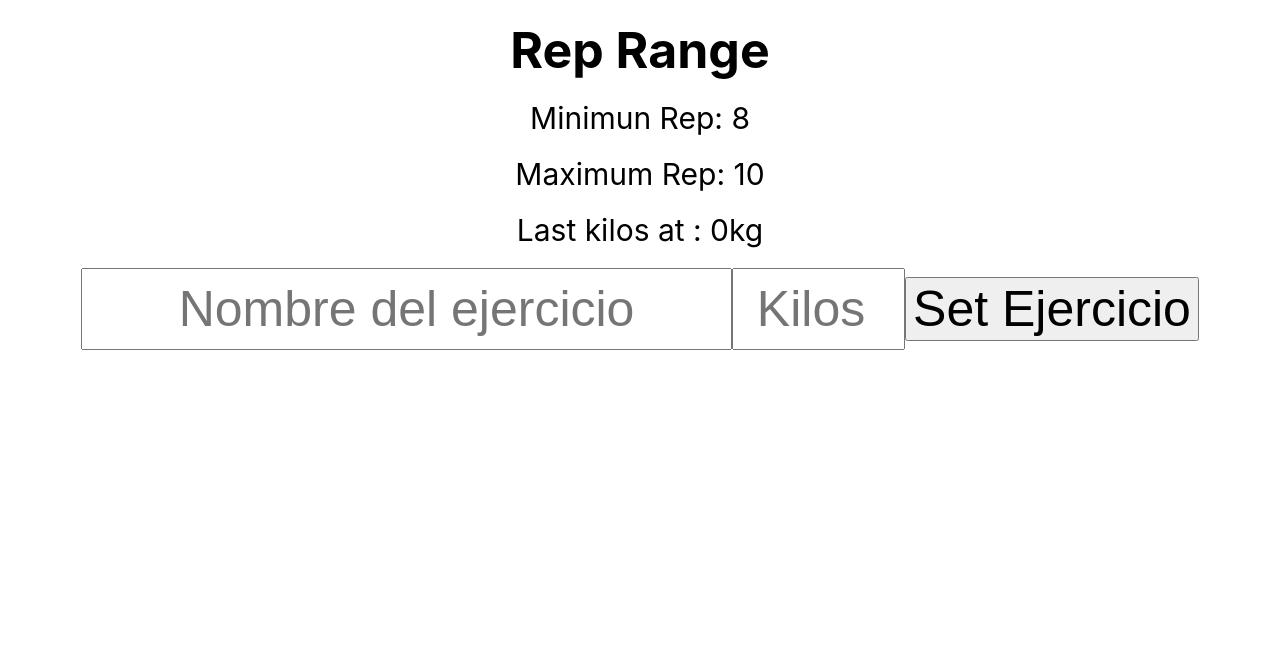
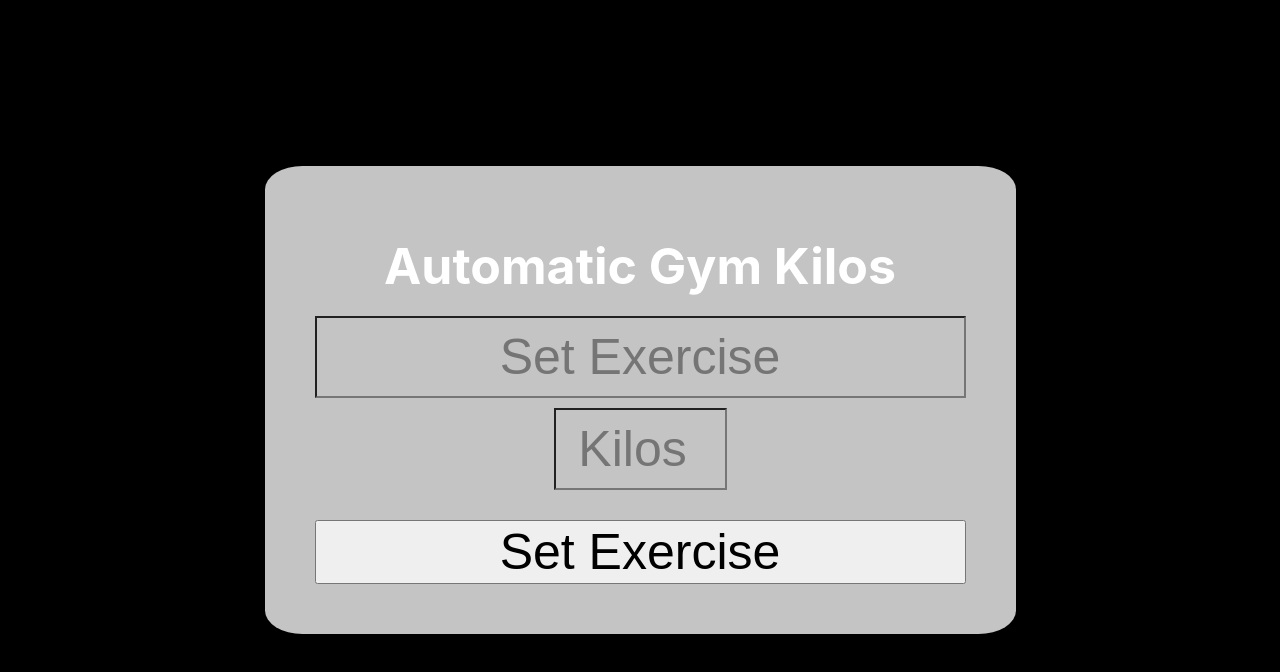
Before and after one commit to MehdiZaidaneS/gymapp, a React (Create React App) app: page / in a window 1280 px wide. Shown: the top 672 px of the page. Built offline with nearby package versions, Linux system fonts and the light colour scheme.

Commit message:
Added new components

```diff
--- a/package.json
+++ b/package.json
@@ -1,6 +1,6 @@
 {
   "name": "rutina",
-  "homepage":".",
+  "homepage": ".",
   "version": "0.1.0",
   "private": true,
   "dependencies": {
@@ -9,6 +9,7 @@
     "@testing-library/user-event": "^13.5.0",
     "react": "^18.2.0",
     "react-dom": "^18.2.0",
+    "react-router-dom": "^6.6.1",
     "react-scripts": "5.0.1",
     "web-vitals": "^2.1.4"
   },
--- a/public/index.html
+++ b/public/index.html
@@ -24,7 +24,7 @@
       work correctly both with client-side routing and a non-root public URL.
       Learn how to configure a non-root public URL by running `npm run build`.
     -->
-    <title>React App</title>
+    <title>Gym</title>
   </head>
   <body>
     <noscript>You need to enable JavaScript to run this app.</noscript>
--- a/src/App.css
+++ b/src/App.css
@@ -1,3 +1,8 @@
+body{
+  background-color: rgb(0, 0, 0);
+  color: white;
+}
+
 .repRange{
   text-align: center;
 }
--- a/src/App.js
+++ b/src/App.js
@@ -1,11 +1,28 @@
-import './App.css';
-import Component from './Component';
+import "./App.css"
+import "./components/frontpage.css"
+import Component from "./Component"
+import {BrowserRouter, Routes, Route} from "react-router-dom"
+import { useState } from 'react'
+import Frontpage from "./components/frontpage"
 
 function App() {
+
+
+  const [ejercicio, setEjercicio] = useState(null)
+  const [kilos, setKilos] = useState(null)
+  const [set1, set1Done] = useState(false)
+
+
   return (
-    <div className="App">
-      <Component/>
-     </div>
+
+    <BrowserRouter>
+          <Routes>
+            <Route path="/">
+               <Route index element={<Frontpage  setEjercicio={setEjercicio}  setKilos={setKilos} set1Done={set1Done}/>}/>
+              <Route path="component" element={<Component ejercicio={ejercicio} kilos={kilos} set1={set1} setKilos={setKilos} set1Done={set1Done}/>}/>
+            </Route>
+          </Routes>
+    </BrowserRouter>
   );
 }
 
--- a/src/Component.js
+++ b/src/Component.js
@@ -1,27 +1,17 @@
 import React, { useState } from 'react'
 import "./App.css"
+import { useNavigate } from 'react-router-dom'
 
 
 
-const Component = () => {
+const Component = (props) => {
 
-
-    const minRR= 8;
-    const maxRR= 10;
-
-    const [ejercicio, setEjercicio] = useState(null)
-    const [lastEjercicio, setLastEjercicio] = useState(null)
-
-    const [set1, set1Done] = useState(false)
+    const navigate = useNavigate()
     const [set2, set2Done] = useState(false)
     const [set3, set3Done] = useState(false)
     const [set4, set4Done] = useState(false)
-
-    const [kilos, setKilos] = useState(0)
     const [rep, setRep] = useState(0)
-
     const [kilos4, setKilos4] = useState(0)
-    const [kilos1, setKilos1] = useState(0)
     const [kilos2, setKilos2] = useState(0)
     const [kilos3, setKilos3] = useState(0)
 
@@ -32,9 +22,9 @@ const Component = () => {
       {
         id: 0,
         name: "Set 1",
-        kilos: kilos1,
+        kilos: props.kilos,
         reps: rep,
-        done: set1,
+        done: props.set1,
       },
       {
         id: 1,
@@ -63,95 +53,71 @@ const Component = () => {
 
 
 
-    const handleSubmit = (e) =>{
-        e.preventDefault()
-        const ejer= e.target[0].value;
-        const kil= e.target[1].value;
-
-        setKilos1(kil)
-        setEjercicio(ejer)
-        setLastEjercicio(ejer)
-        setKilos(kil)
-        set1Done(true)
-    }
-
     const setNextSet = () => {
-      if(rep >= 10 && set1===true){
-          setKilos2(Number(kilos)+2)
-          setKilos(Number(kilos)+2)
+      if(rep >= 10 && props.set1===true){
+          setKilos2(Number(props.kilos)+2)
+          props.setKilos(Number(props.kilos)+2)
           set2Done(true)
-          set1Done(false)
-      }else if(rep < 10 && set1===true){
-        setKilos2(Number(kilos)-2)
-        setKilos(Number(kilos)-2)
+          props.set1Done(false)
+      }else if(rep < 10 && props.set1===true){
+        setKilos2(Number(props.kilos)-2)
+        props.setKilos(Number(props.kilos)-2)
         set2Done(true)
-        set1Done(false)
+        props.set1Done(false)
       }else if(rep >= 10 && set2===true){
-        setKilos3(Number(kilos)+2)
-        setKilos(Number(kilos)+2)
+        setKilos3(Number(props.kilos)+2)
+        props.setKilos(Number(props.kilos)+2)
         set2Done(false)
-        set1Done(false)
+        props.set1Done(false)
         set3Done(true)
 
       }else if(rep < 10 && set2 === true){
-        setKilos3(Number(kilos)-2)
-        setKilos(Number(kilos)-2)
+        setKilos3(Number(props.kilos)-2)
+        props.setKilos(Number(props.kilos)-2)
         set2Done(false)
-        set1Done(false)
+        props.set1Done(false)
         set3Done(true)
       }
       else if(rep < 10 && set3 === true){
-        setKilos4(Number(kilos)-2)
-        setKilos(Number(kilos)-2)
+        setKilos4(Number(props.kilos)-2)
+        props.setKilos(Number(props.kilos)-2)
         set2Done(false)
-        set1Done(false)
+        props.set1Done(false)
         set3Done(false)
         set4Done(true)
       }
-      else if(rep >= 10 && set2===true){
-        setKilos4(Number(kilos)+2)
-        setKilos(Number(kilos)+2)
+      else if(rep >= 10 && set3===true){
+        setKilos4(Number(props.kilos)+2)
+        props.setKilos(Number(props.kilos)+2)
         set2Done(false)
-        set1Done(false)
+        props.set1Done(false)
         set3Done(false)
         set4Done(true)
       }else if (rep >= 10 && set4 === true){
-            setEjercicio(null)
         set4Done(false)
-            setKilos(Number(kilos)+2)
-
+        props.setKilos(Number(props.kilos)+2)
       }else if(rep < 10 && set4 === true){
-        setEjercicio(null)
-        setKilos(Number(kilos)-2)
+        props.setKilos(Number(props.kilos)-2)
         set4Done(false)
-
       }
 
 
 
    }
 
+
+   const moveBack = () =>{
+      navigate("/")
+   }
+
   return (
     <div>
-
       <div className="repRange">
          <h1>Rep Range</h1>
-         <p>Minimun Rep: {minRR}</p>
-         <p>Maximum Rep: {maxRR}</p>
-         <p>Last kilos at {lastEjercicio}: {kilos}kg</p>
+         <p>Minimun Rep: </p>
+         <p>Maximum Rep: </p>
+         <p>Last kilos at {props.ejercicio} : {props.kilos}kg</p>
       </div>
-
-      { !ejercicio &&
-         <div className="repRange">
-           <form onSubmit={handleSubmit}>
-             <input type="text" placeholder='Nombre del ejercicio'></input>
-             <input type="number" placeholder='Kilos' min="0" max="200" ></input>
-             <button>Set Ejercicio</button>
-           </form>
-         </div>
-      }
-
-       { ejercicio &&
       <div className='column'>
        {
         sets.map(set => {
@@ -159,10 +125,10 @@ const Component = () => {
           <div key={set.id} className="sets">
             { set.done &&
               <div>
-                <h1>{ejercicio}</h1>
+                <h1>{props.ejercicio}</h1>
                 <p>{set.name}</p>
                 <p>Kilos: {set.kilos}</p>
-                <input type="number" placeholder='Repeticiones' min={0} max={maxRR} onChange={e => setRep(e.target.value)}></input>
+                <input type="number" placeholder='Repeticiones' min={0} max={12} onChange={e => setRep(e.target.value)}></input>
                 <p>{set.descanso}</p>
                 <button onClick={()=> setNextSet()}>Actualizar</button>
              </div>
@@ -172,6 +138,9 @@ const Component = () => {
         })
        }
       </div>
+      {
+        !props.set1 &&
+        <button onClick={moveBack}>Back</button>
       }
     </div>
   )
--- /dev/null
+++ b/src/components/frontpage.css
@@ -0,0 +1,36 @@
+.frontpage{
+   color: rgb(255, 255, 255);
+   height: 100vh;
+   display: flex;
+   align-items: center;
+   justify-content: center;
+
+}
+
+.repRange{
+    background-color: rgba(241, 241, 241, 0.815);
+    padding: 50px;
+    border-radius: 5%;
+}
+
+.repRange form{
+    display: flex;
+    flex-direction: column;
+
+}
+
+.repRange form button{
+    margin-top: 20px;
+    cursor: pointer;
+}
+
+.repRange form input{
+   margin: 0 auto;
+   margin-bottom: 10px;
+   text-align: center;
+   justify-content: center;
+   width: fit-content;
+   background: none;
+   color: rgb(104, 101, 101);
+
+}
--- /dev/null
+++ b/src/components/frontpage.js
@@ -0,0 +1,41 @@
+import React from 'react'
+import {useNavigate} from "react-router-dom"
+import "./frontpage.css"
+
+
+
+const Frontpage  = (props) => {
+
+
+   const navigate = useNavigate()
+
+    const handleSubmit = (e) =>{
+         e.preventDefault()
+         const ejer= e.target[0].value;
+         const kil= e.target[1].value;
+
+
+         props.setEjercicio(ejer)
+
+         props.setKilos(kil)
+         props.set1Done(true)
+        navigate("/component")
+    }
+
+
+
+  return (
+    <div className='frontpage'>
+       <div className="repRange">
+          <h1>Automatic Gym Kilos</h1>
+          <form onSubmit={handleSubmit}>
+             <input type="text" placeholder='Set Exercise'></input>
+             <input type="number" placeholder='Kilos' min="0" max="200" ></input>
+             <button>Set Exercise</button>
+          </form>
+        </div>
+    </div>
+  )
+}
+
+export default Frontpage
```
Also changed, not shown: 1 other file (tests, documents, lock files or other folders). Lines whose indentation alone changed are shown as unchanged.
